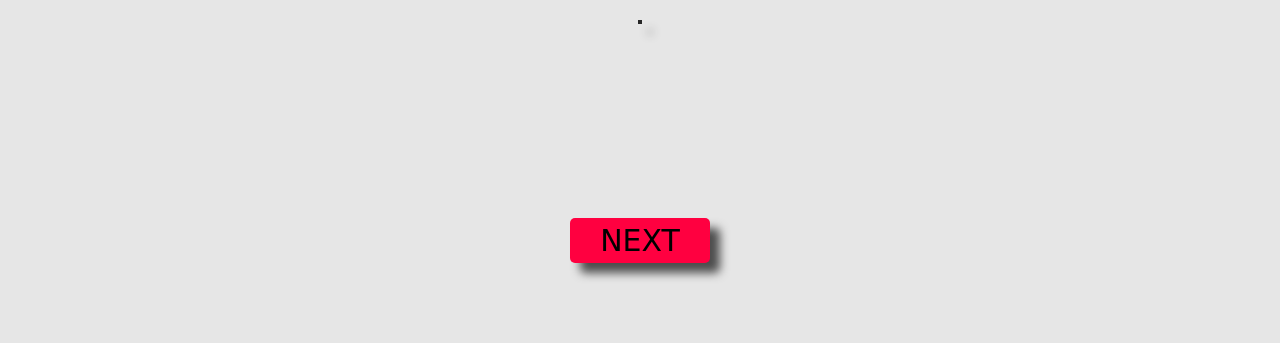
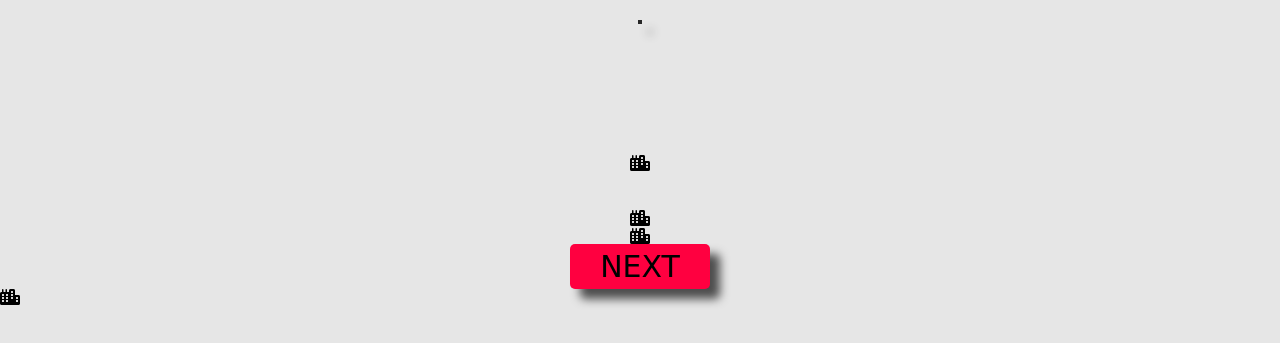
Before and after one commit to uniyal10/FindSome-API, a plain HTML site: page index.html in a window 1280 px wide. Shown: the part 67-410 px from the top of the page. Drawn offline with Linux system fonts and the light colour scheme; a web font is replaced by a local one.

Commit message:
adding fontawesome cdn

```diff
--- a/index.html
+++ b/index.html
@@ -30,7 +30,7 @@
      <span id="gender"></span></br>
     <div class="location">
       <span id="street"></span></br>
-<span id="city"></span></br>
+<i class="fas fa-city"><span id="city"></span></br>
 <span id="state"></span></br>
 <span id="postCode"></span></br>
     </div>
@@ -41,6 +41,7 @@
        <button class="btn" onclick="fun()">next</button>
       </div>
   </main>
+<script src="https://kit.fontawesome.com/c0740dd36b.js" crossorigin="anonymous"></script>
 <script src="index.js"></script>
 </body>
 </html>
```
